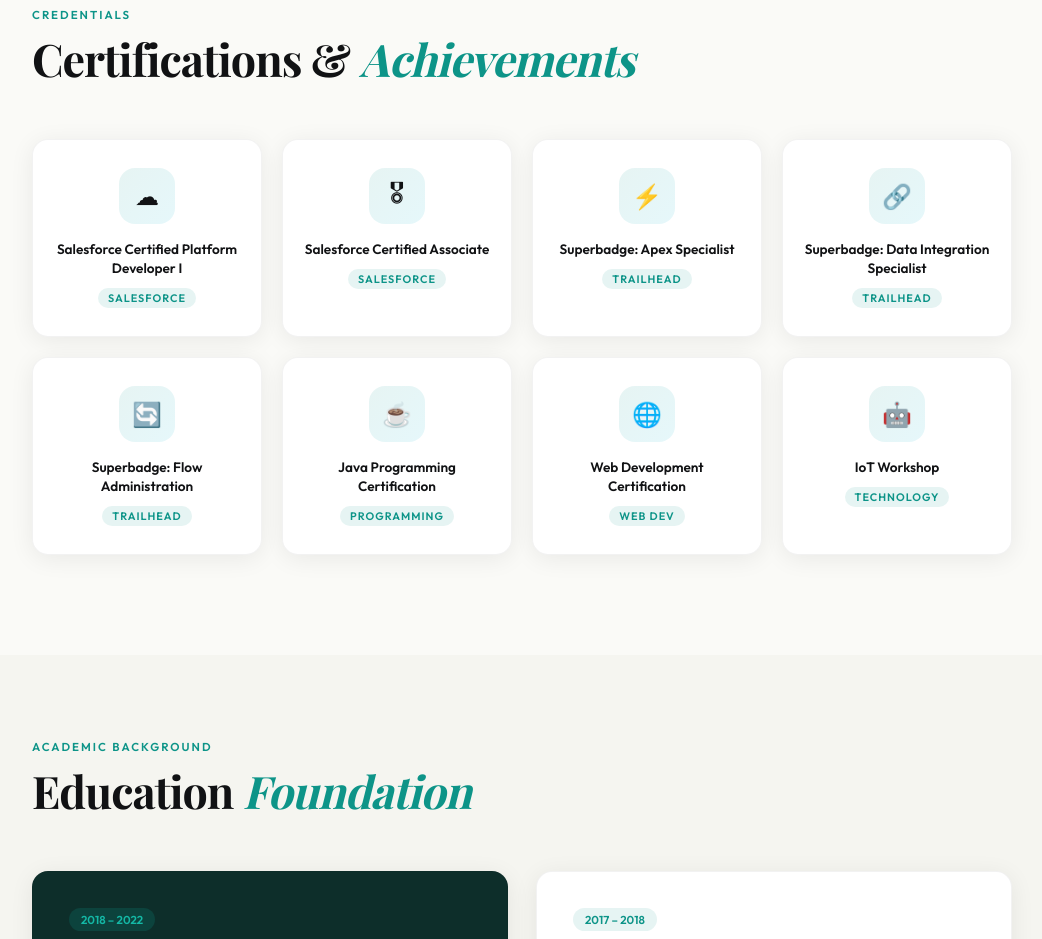
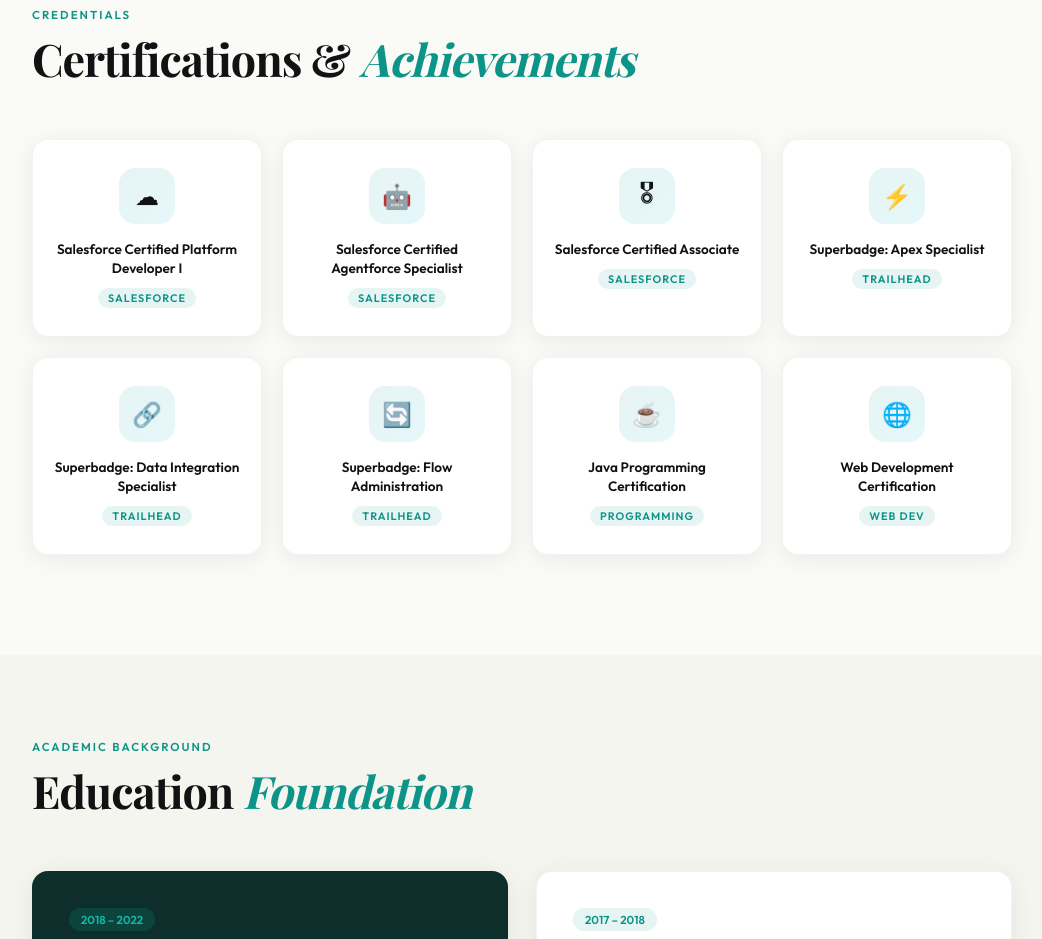
Before and after one commit to anaalidev/anaalidev.github.io, a plain HTML site: page index.html in a window 1280 px wide. Shown: the part 5196-6135 px from the top of the page, without its empty margins (118-1160 px from the left). Drawn offline with nearby package versions, Linux system fonts and the light colour scheme; a web font is replaced by a local one.

Commit message:
Added new certification index.html

```diff
--- a/index.html
+++ b/index.html
@@ -718,39 +718,39 @@
         <span class="cert-badge">Salesforce</span>
       </div>
       <div class="cert-card reveal reveal-delay-2">
+        <div class="cert-icon">🤖</div>
+        <div class="cert-name">Salesforce Certified Agentforce Specialist</div>
+        <span class="cert-badge">Salesforce</span>
+      </div>
+      <div class="cert-card reveal reveal-delay-3">
         <div class="cert-icon">🎖</div>
         <div class="cert-name">Salesforce Certified Associate</div>
         <span class="cert-badge">Salesforce</span>
       </div>
-      <div class="cert-card reveal reveal-delay-3">
+      <div class="cert-card reveal reveal-delay-4">
         <div class="cert-icon">⚡</div>
         <div class="cert-name">Superbadge: Apex Specialist</div>
         <span class="cert-badge">Trailhead</span>
       </div>
-      <div class="cert-card reveal reveal-delay-4">
+      <div class="cert-card reveal reveal-delay-1">
         <div class="cert-icon">🔗</div>
         <div class="cert-name">Superbadge: Data Integration Specialist</div>
         <span class="cert-badge">Trailhead</span>
       </div>
-      <div class="cert-card reveal reveal-delay-1">
+      <div class="cert-card reveal reveal-delay-2">
         <div class="cert-icon">🔄</div>
         <div class="cert-name">Superbadge: Flow Administration</div>
         <span class="cert-badge">Trailhead</span>
       </div>
-      <div class="cert-card reveal reveal-delay-2">
+      <div class="cert-card reveal reveal-delay-3">
         <div class="cert-icon">☕</div>
         <div class="cert-name">Java Programming Certification</div>
         <span class="cert-badge">Programming</span>
       </div>
-      <div class="cert-card reveal reveal-delay-3">
+      <div class="cert-card reveal reveal-delay-4">
         <div class="cert-icon">🌐</div>
         <div class="cert-name">Web Development Certification</div>
         <span class="cert-badge">Web Dev</span>
-      </div>
-      <div class="cert-card reveal reveal-delay-4">
-        <div class="cert-icon">🤖</div>
-        <div class="cert-name">IoT Workshop</div>
-        <span class="cert-badge">Technology</span>
       </div>
     </div>
   </div>
```
